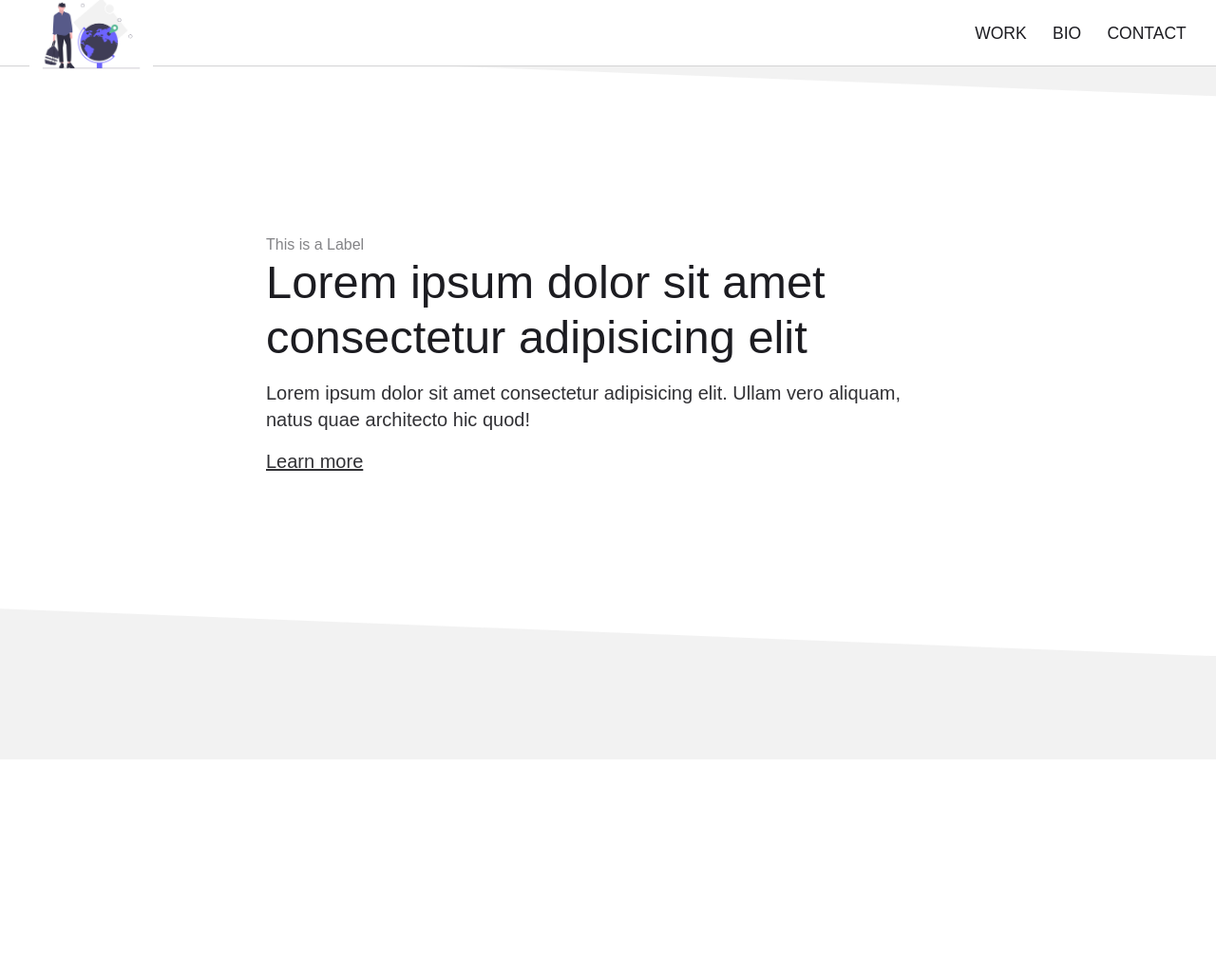
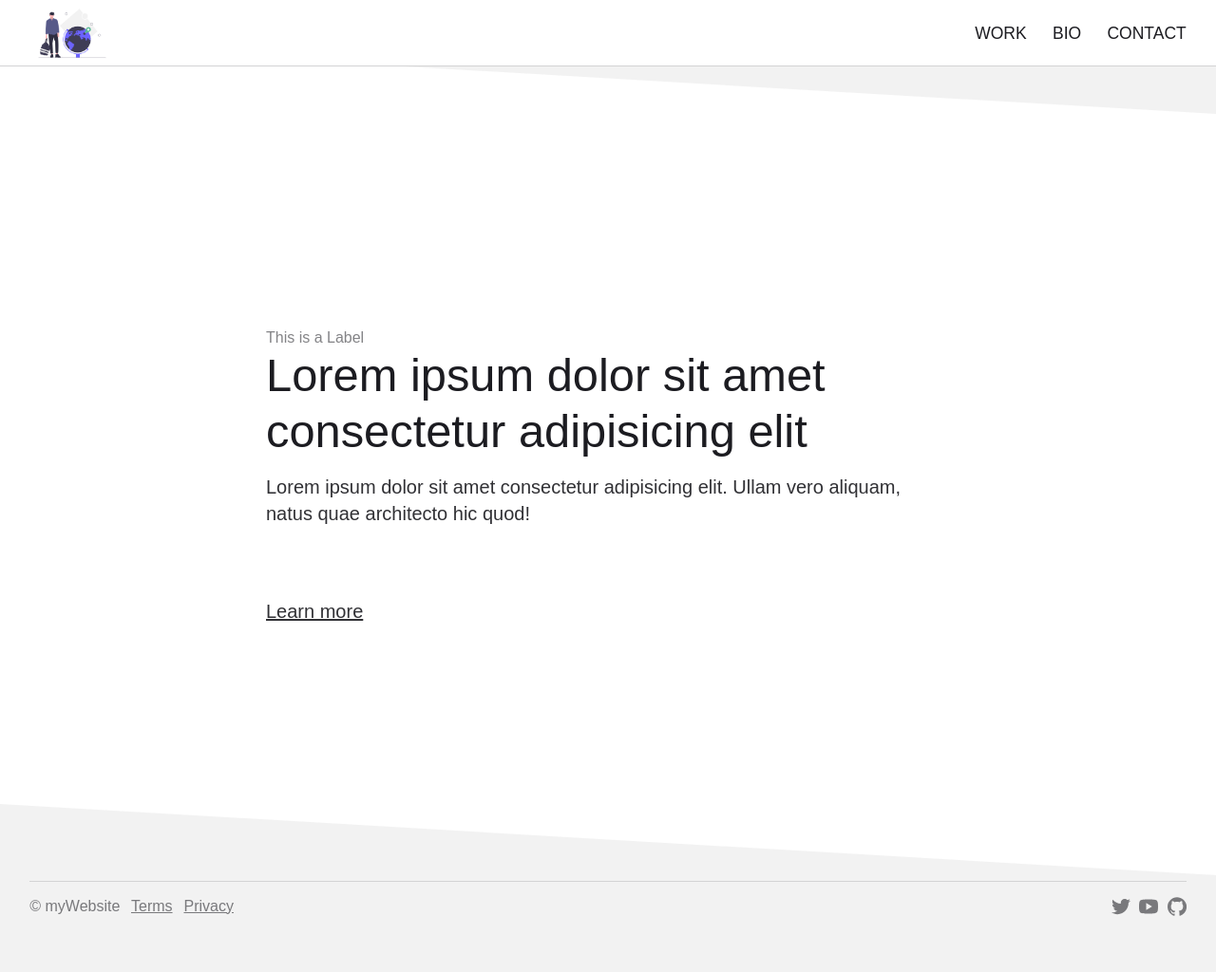
Before and after one commit to peterson-dev/portfolio, a PHP site: page / in a window 1280 px wide. Shown: the whole page at 95% size. Before the commit the page ends 800 px from the top, so only its background shows below. Run offline with PHP 8.4, Linux system fonts and the light colour scheme.

Commit message:
create uniform layout for pages

```diff
--- a/main/assets/css/components/_c-diagonal-hero.scss
+++ b/main/assets/css/components/_c-diagonal-hero.scss
@@ -6,7 +6,7 @@ Descr: Hero section variation w/ diagonal edges
 -------------------------------- */
 
 :root {
-    --hero-diagonal-offset: 50px;
+    --hero-diagonal-offset: 75px;
   }
 
   .hero--diagonal, .hero--diagonal-top, .hero--diagonal-bottom {
--- a/main/assets/css/style.css
+++ b/main/assets/css/style.css
@@ -1986,7 +1986,7 @@ Descr: Hero section variation w/ diagonal edges
 
 -------------------------------- */
 :root {
-  --hero-diagonal-offset: 50px;
+  --hero-diagonal-offset: 75px;
 }
 
 .hero--diagonal, .hero--diagonal-top, .hero--diagonal-bottom {
@@ -2015,32 +2015,32 @@ Descr: Hero section variation w/ diagonal edges
 
 @supports ((-webkit-clip-path: inset(50%)) or (clip-path: inset(50%))) {
   .hero--diagonal::before {
-    height: calc(100% + 100px);
+    height: calc(100% + 150px);
     height: calc(100% + var(--hero-diagonal-offset)*2);
-    top: -50px;
+    top: -75px;
     top: calc(var(--hero-diagonal-offset)*-1);
-    -webkit-clip-path: polygon(0% 0%, 100% 50px, 100% 100%, 0% calc(100% - 50px));
+    -webkit-clip-path: polygon(0% 0%, 100% 75px, 100% 100%, 0% calc(100% - 75px));
     -webkit-clip-path: polygon(0% 0%, 100% var(--hero-diagonal-offset), 100% 100%, 0% calc(100% - var(--hero-diagonal-offset)));
-            clip-path: polygon(0% 0%, 100% 50px, 100% 100%, 0% calc(100% - 50px));
+            clip-path: polygon(0% 0%, 100% 75px, 100% 100%, 0% calc(100% - 75px));
             clip-path: polygon(0% 0%, 100% var(--hero-diagonal-offset), 100% 100%, 0% calc(100% - var(--hero-diagonal-offset)));
   }
   .hero--diagonal-top::before {
-    height: calc(100% + 50px);
+    height: calc(100% + 75px);
     height: calc(100% + var(--hero-diagonal-offset));
-    top: -50px;
+    top: -75px;
     top: calc(var(--hero-diagonal-offset)*-1);
-    -webkit-clip-path: polygon(0% 0%, 100% 50px, 100% 100%, 0% 100%);
+    -webkit-clip-path: polygon(0% 0%, 100% 75px, 100% 100%, 0% 100%);
     -webkit-clip-path: polygon(0% 0%, 100% var(--hero-diagonal-offset), 100% 100%, 0% 100%);
-            clip-path: polygon(0% 0%, 100% 50px, 100% 100%, 0% 100%);
+            clip-path: polygon(0% 0%, 100% 75px, 100% 100%, 0% 100%);
             clip-path: polygon(0% 0%, 100% var(--hero-diagonal-offset), 100% 100%, 0% 100%);
   }
   .hero--diagonal-bottom::before {
-    height: calc(100% + 50px);
+    height: calc(100% + 75px);
     height: calc(100% + var(--hero-diagonal-offset));
     top: 0;
-    -webkit-clip-path: polygon(0% 0%, 100% 0%, 100% 100%, 0% calc(100% - 50px));
+    -webkit-clip-path: polygon(0% 0%, 100% 0%, 100% 100%, 0% calc(100% - 75px));
     -webkit-clip-path: polygon(0% 0%, 100% 0%, 100% 100%, 0% calc(100% - var(--hero-diagonal-offset)));
-            clip-path: polygon(0% 0%, 100% 0%, 100% 100%, 0% calc(100% - 50px));
+            clip-path: polygon(0% 0%, 100% 0%, 100% 100%, 0% calc(100% - 75px));
             clip-path: polygon(0% 0%, 100% 0%, 100% 100%, 0% calc(100% - var(--hero-diagonal-offset)));
   }
 }
--- a/main/index.html
+++ b/main/index.html
@@ -5,7 +5,8 @@
   <meta name="viewport" content="width=device-width, initial-scale=1">
   <script>document.getElementsByTagName("html")[0].className += " js";</script>
   <link rel="stylesheet" href="assets/css/style.css">
-  <title>daniel mark peterson</title>
+  <title>peterson development</title>
+  <link rel="icon" type="image/ico" href="assets/img/favicon-1.png">
 </head>
 
 <header class="main-header js-main-header">
@@ -13,7 +14,7 @@
     <div class="main-header__layout">
       <div class="main-header__logo">
         <a href="index.html">
-          <img width="130" src="assets/img/undraw_adventure_4hum.png"><title>Go to homepage</title>
+          <img width="90" src="assets/img/undraw_adventure_4hum.png"><title>Go to homepage</title>
         </a>
       </div>
       <button class="btn btn--subtle main-header__nav-trigger js-main-header__nav-trigger" aria-label="Toggle menu" aria-expanded="false" aria-controls="main-header-nav">
@@ -32,10 +33,14 @@
 </header>
 
 <body style="background: var(--color-contrast-lower);">
-  <section class="hero hero--diagonal margin-top--md">
+  <section class="hero hero--diagonal margin-top--lg">
     <div class="container container--adaptive-sm">
       <div class="hero__content">
         <div class="text-component margin-bottom--sm">
+          <br>
+          <br>
+          <br>
+          <br>
           <small class="hero__label">This is a Label</small>
           <h1>Lorem ipsum dolor sit amet consectetur adipisicing elit</h1>
           <p>Lorem ipsum dolor sit amet consectetur adipisicing elit. Ullam vero aliquam, natus quae architecto hic quod!</p>
@@ -43,10 +48,50 @@
 
         <div class="hero__cta flex flex--wrap flex--center-y flex--gap-sm">
           <a href="#0" class="text--inherit">Learn more</a>
+          <br>
+          <br>
+          <br>
+          <br>
+          <br>
+          <br>
+          <br>
+
         </div>
       </div>
     </div>
   </section>
+  <!-- <section class="hero hero--diagonal margin-top--lg">
+      <div class="container container--adaptive-sm">
+        <div class="hero__content">
+
+        </div>
+      </div>
+    </section> -->
+    <footer class="main-footer">
+        <div class="container container--lg">
+          <div class="main-footer__colophon">
+            <div class="main-footer__colophon-nav">
+              <span>&copy; myWebsite</span>
+              <a href="#0">Terms</a>
+              <a href="#0">Privacy</a>
+            </div>
+
+            <div class="main-footer__socials">
+              <a href="#0">
+                <svg class="icon" viewBox="0 0 16 16"><title>Follow us on Twitter</title><g><path d="M16,3c-0.6,0.3-1.2,0.4-1.9,0.5c0.7-0.4,1.2-1,1.4-1.8c-0.6,0.4-1.3,0.6-2.1,0.8c-0.6-0.6-1.5-1-2.4-1 C9.3,1.5,7.8,3,7.8,4.8c0,0.3,0,0.5,0.1,0.7C5.2,5.4,2.7,4.1,1.1,2.1c-0.3,0.5-0.4,1-0.4,1.7c0,1.1,0.6,2.1,1.5,2.7 c-0.5,0-1-0.2-1.5-0.4c0,0,0,0,0,0c0,1.6,1.1,2.9,2.6,3.2C3,9.4,2.7,9.4,2.4,9.4c-0.2,0-0.4,0-0.6-0.1c0.4,1.3,1.6,2.3,3.1,2.3 c-1.1,0.9-2.5,1.4-4.1,1.4c-0.3,0-0.5,0-0.8,0c1.5,0.9,3.2,1.5,5,1.5c6,0,9.3-5,9.3-9.3c0-0.1,0-0.3,0-0.4C15,4.3,15.6,3.7,16,3z"></path></g></svg>
+              </a>
+
+              <a href="#0">
+                <svg class="icon" viewBox="0 0 16 16"><title>Follow us on Youtube</title><g><path d="M15.8,4.8c-0.2-1.3-0.8-2.2-2.2-2.4C11.4,2,8,2,8,2S4.6,2,2.4,2.4C1,2.6,0.3,3.5,0.2,4.8C0,6.1,0,8,0,8 s0,1.9,0.2,3.2c0.2,1.3,0.8,2.2,2.2,2.4C4.6,14,8,14,8,14s3.4,0,5.6-0.4c1.4-0.3,2-1.1,2.2-2.4C16,9.9,16,8,16,8S16,6.1,15.8,4.8z M6,11V5l5,3L6,11z"></path></g></svg>
+              </a>
+
+              <a href="#0">
+                <svg class="icon" viewBox="0 0 16 16"><title>Follow us on Github</title><g><path  d="M8,0.2c-4.4,0-8,3.6-8,8c0,3.5,2.3,6.5,5.5,7.6 C5.9,15.9,6,15.6,6,15.4c0-0.2,0-0.7,0-1.4C3.8,14.5,3.3,13,3.3,13c-0.4-0.9-0.9-1.2-0.9-1.2c-0.7-0.5,0.1-0.5,0.1-0.5 c0.8,0.1,1.2,0.8,1.2,0.8C4.4,13.4,5.6,13,6,12.8c0.1-0.5,0.3-0.9,0.5-1.1c-1.8-0.2-3.6-0.9-3.6-4c0-0.9,0.3-1.6,0.8-2.1 c-0.1-0.2-0.4-1,0.1-2.1c0,0,0.7-0.2,2.2,0.8c0.6-0.2,1.3-0.3,2-0.3c0.7,0,1.4,0.1,2,0.3c1.5-1,2.2-0.8,2.2-0.8 c0.4,1.1,0.2,1.9,0.1,2.1c0.5,0.6,0.8,1.3,0.8,2.1c0,3.1-1.9,3.7-3.7,3.9C9.7,12,10,12.5,10,13.2c0,1.1,0,1.9,0,2.2 c0,0.2,0.1,0.5,0.6,0.4c3.2-1.1,5.5-4.1,5.5-7.6C16,3.8,12.4,0.2,8,0.2z"></path></g></svg>
+              </a>
+            </div>
+          </div>
+        </div> <!-- container -->
+    </footer>
 <script src="assets/js/util.js"></script>
 </body>
 </html>
```
Also changed, not shown: main/bio.html (+7 -7 lines), main/contact.html (+7 -7 lines), main/work.html (+7 -7 lines).
